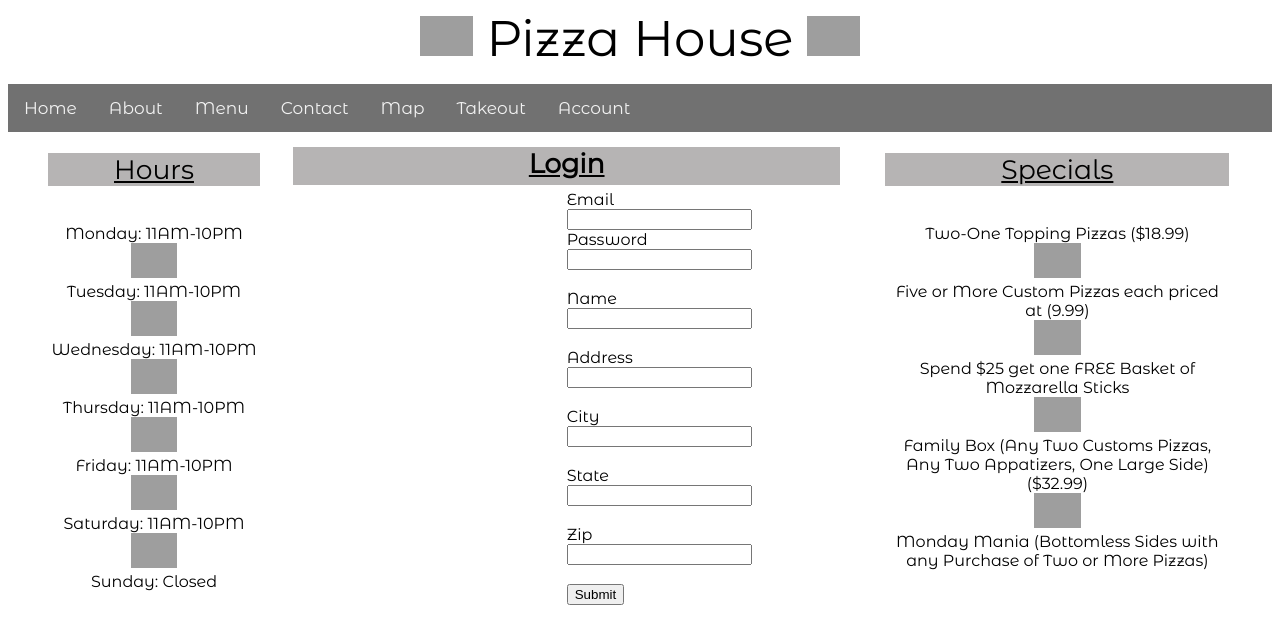
After one commit to Zachery-Beck/Comp205-Group-project, a PHP site: page /Login.php in a window 1280 px wide. The commit adds this page. Shown: the top 628 px of the page. Run offline with PHP 8.4, Linux system fonts and the light colour scheme; some web fonts are replaced; grey boxes are pictures that could not be loaded.

Commit message:
new pages and login and logout

```diff
--- /dev/null
+++ b/Login.php
@@ -0,0 +1,62 @@
+<?php
+    // include common php routines
+    require "pizzahouse.inc";
+
+    HTMLStart( "Login Page" );
+
+    PageStart();
+
+    PizzaHouseHeader();
+
+    Nav();
+
+    PageTitle("Login");
+
+    LeftBarHours();
+
+    RightBarSpecials();
+
+    PictureUnderBars();
+
+    Footer();
+
+    // check for POST variables
+    if ( isset( $_POST["UserName"] ))
+    {
+        // save the user name and password to the session
+        $_SESSION["Email"] = $_POST["Email"];
+        $_SESSION["Password"] = $_POST["Password"];
+        $_SESSION["Name"] = $_POST["Name"];
+        $_SESSION["Address"] = $_POST["Address"];
+        $_SESSION["City"] = $_POST["City"];
+        $_SESSION["State"] = $_POST["State"];
+        $_SESSION["Zip"] = $_POST["Zip"];
+        exit();
+    }
+
+?>
+
+<main class=loginform>
+    <form action="Login.php" method="POST">
+        <label for="email">Email</label><br>
+            <input type="email" id="email" name="email"><br>
+        <label for="password">Password</label><br>
+            <input type="password" id="password" name="password"><br><br>
+        <label for="name">Name</label><br>
+            <input type="name" id="name" name="name"><br><br>
+        <label for="address">Address</label><br>
+            <input type="address" id="address" name="address"><br><br>
+        <label for="city">City</label><br>
+            <input type="city" id="city" name="city"><br><br>
+        <label for="state">State</label><br>
+            <input type="state" id="state" name="state"><br><br>
+        <label for="zip">Zip</label><br>
+            <input type="zip" id="zip" name="zip"><br><br>
+        <input type="submit" value="Submit">
+    </form>
+</main>
+<?php
+
+  PageEnd();
+
+?>
--- a/Main CSS page.css
+++ b/Main CSS page.css
@@ -479,3 +479,7 @@ min-width: 200px;
   margin-right: auto;
   font-weight: bold;
 }
+
+.loginform{
+  margin-left: 50%;
+}
--- a/pizzahouse.inc
+++ b/pizzahouse.inc
@@ -40,6 +40,7 @@
         <a href="Contact Page.php">Contact</a>
         <a href="Map Page.php">Map</a>
         <a href="Takeout.php">Takeout</a>
+        <a href="Login.php">Account</a>
     </nav>
 <?php
     }
@@ -124,13 +125,21 @@
     function Footer()
     {
 ?>
-     <footer class = footer-main>
-        <ul>
-            <li>Company Name - Pizza House LLC</li>
-            <li>Email - PizzaHouseLLC@gmail.com</li>
-            <li>Phone# - 570-420-1337</li>
-        </ul>
-    </footer>
+    <footer class = footer-main>
+    // check for a user
+    if ( isset( $_SESSION["Email"] ))
+    {
+        // echo the current user
+        echo "   <p>Current User: ".$_SESSION["Email"]."</p>\n";
+        echo "   <p><a href=\"Logout.php\">Log Out</a> when finished</p>\n";
+    }
+    else
+    {
+        // echo no login yet
+        echo "   <p>No user logged in</p>\n";
+        echo "   <p>Please <a href=\"Logon.php\">Log in</a></p>\n";
+    }
+     echo </footer>
 <?php
     }
 ?>
```
Also changed, not shown: Logout.php (added).
